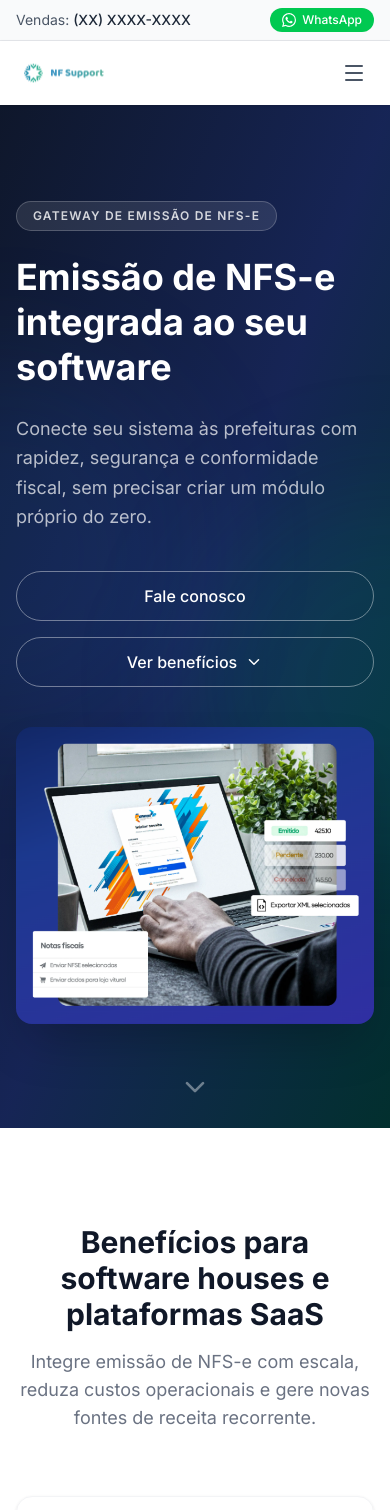
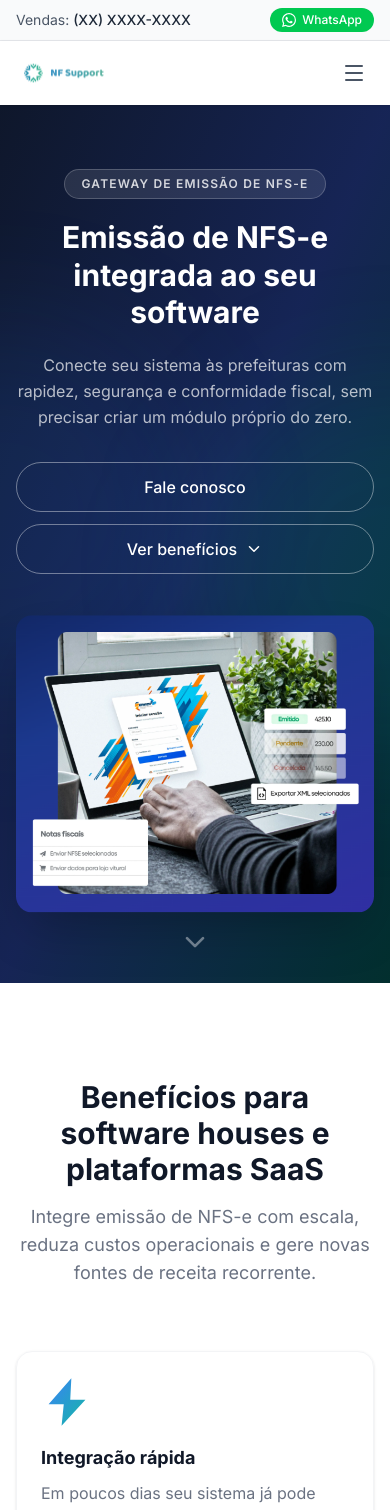
Before and after one commit to AeRmkt/-support-nfse, a Next.js app: page / in a window 390 px wide. Shown: the top 1510 px of the page. Built offline with nearby package versions, Linux system fonts and the light colour scheme.

Commit message:
style: optimize Hero for mobile — responsive image size, centered text, adjusted spacing

```diff
--- a/components/Hero.tsx
+++ b/components/Hero.tsx
@@ -13,24 +13,25 @@ export default function Hero() {
         <div className="absolute bottom-1/4 -right-48 w-96 h-96 bg-teal-500/10 rounded-full blur-3xl" />
       </div>
 
-      <div className="relative max-w-7xl mx-auto px-4 sm:px-6 lg:px-8 py-24 w-full">
-        <div className="grid grid-cols-1 md:grid-cols-2 gap-12 items-center">
+      <div className="relative max-w-7xl mx-auto px-4 sm:px-6 lg:px-8 py-16 md:py-24 w-full">
+        <div className="grid grid-cols-1 md:grid-cols-2 gap-8 md:gap-12 items-center">
           {/* Left column */}
           <motion.div
             initial={{ opacity: 0, y: 30 }}
             animate={{ opacity: 1, y: 0 }}
             transition={{ duration: 0.7 }}
+            className="text-center md:text-left"
           >
-            <div className="inline-flex items-center gap-2 bg-white/10 border border-white/20 rounded-full px-4 py-1.5 mb-6">
+            <div className="inline-flex items-center gap-2 bg-white/10 border border-white/20 rounded-full px-4 py-1.5 mb-5">
               <span className="text-xs font-semibold tracking-widest text-white/80 uppercase">Gateway de Emissão de NFS-e</span>
             </div>
-            <h1 className="text-4xl sm:text-5xl lg:text-6xl font-bold text-white leading-tight mb-6">
+            <h1 className="text-3xl sm:text-4xl lg:text-5xl xl:text-6xl font-bold text-white leading-tight mb-5">
               Emissão de NFS-e integrada ao seu software
             </h1>
-            <p className="text-lg text-white/70 mb-10 leading-relaxed">
+            <p className="text-base sm:text-lg text-white/70 mb-8 leading-relaxed">
               Conecte seu sistema às prefeituras com rapidez, segurança e conformidade fiscal, sem precisar criar um módulo próprio do zero.
             </p>
-            <div className="flex flex-col sm:flex-row gap-4">
+            <div className="flex flex-col sm:flex-row gap-3 justify-center md:justify-start">
               <a
                 href="mailto:contato@support.com.br"
                 className="flex items-center justify-center gap-2 border border-white/40 text-white px-6 py-3 rounded-full font-medium hover:bg-white/10 transition-colors"
@@ -49,16 +50,16 @@ export default function Hero() {
 
           {/* Right column - Product image */}
           <motion.div
-            animate={{ y: [0, -12, 0] }}
+            animate={{ y: [0, -10, 0] }}
             transition={{ duration: 4, repeat: Infinity, ease: 'easeInOut' }}
-            className="flex justify-center md:justify-end"
+            className="flex justify-center md:justify-end mt-4 md:mt-0"
           >
             <Image
               src="/hero-dashboard.png"
               alt="Dashboard NF Support"
               width={720}
               height={540}
-              className="w-full max-w-2xl rounded-2xl shadow-2xl"
+              className="w-full max-w-sm sm:max-w-md md:max-w-xl lg:max-w-2xl rounded-2xl shadow-2xl"
               priority
             />
           </motion.div>
```
